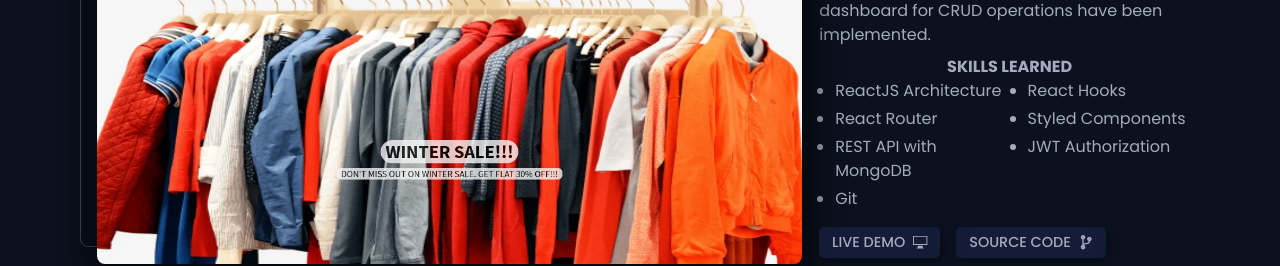
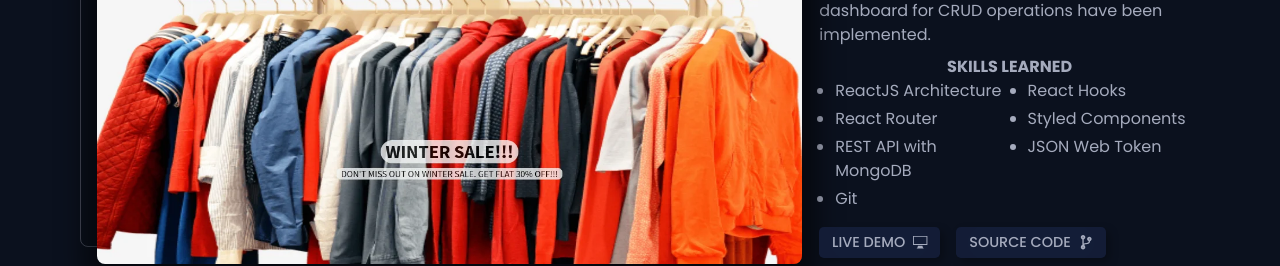
Before and after one commit to zeetaengrg/portfolio, a Next.js app: page / in a window 1280 px wide. Shown: the part 3760-4026 px from the top of the page. Built offline with nearby package versions, Linux system fonts and the light colour scheme.

Commit message:
feat: projects data modified

```diff
--- a/data/projects-data.js
+++ b/data/projects-data.js
@@ -91,7 +91,7 @@ export const projects = [
       "React Router",
       "Styled Components",
       "REST API with MongoDB",
-      "JWT Authorization",
+      "JSON Web Token",
       "Git",
     ],
     descriptionTwo:
```
